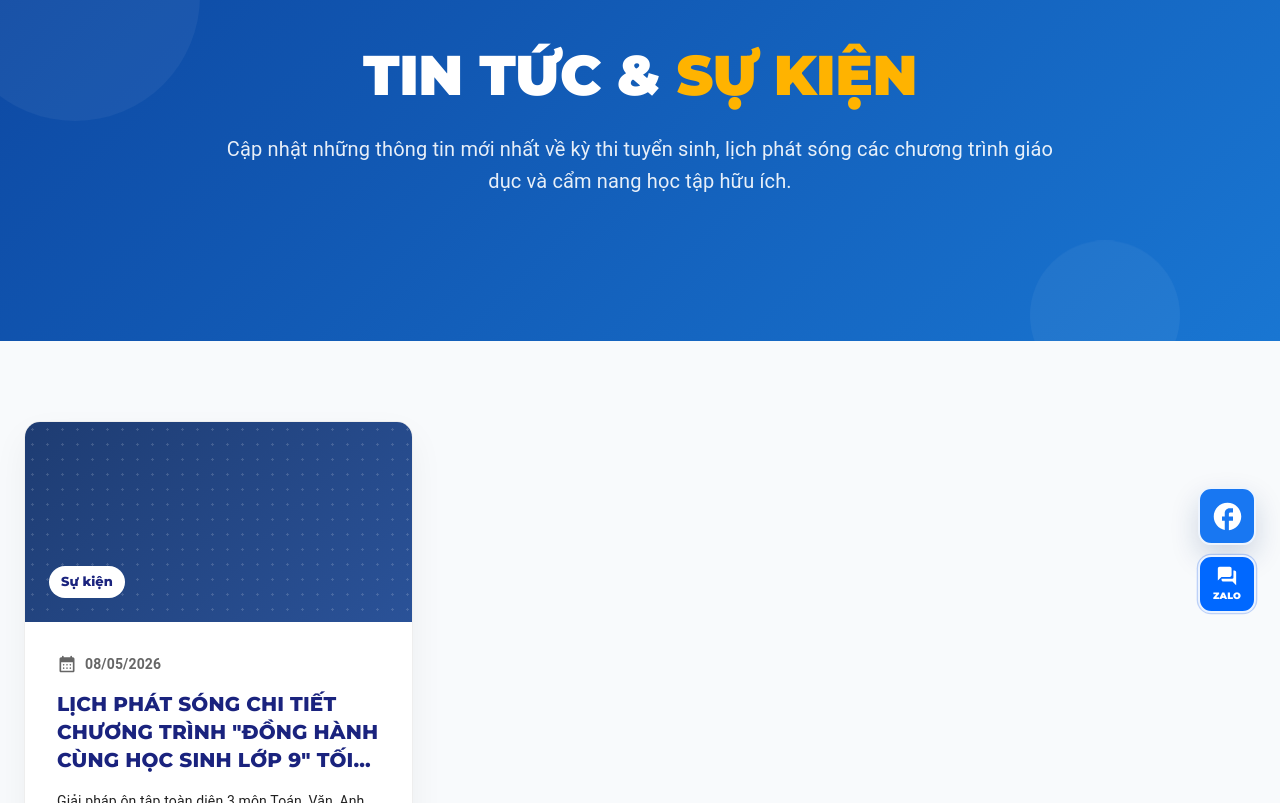
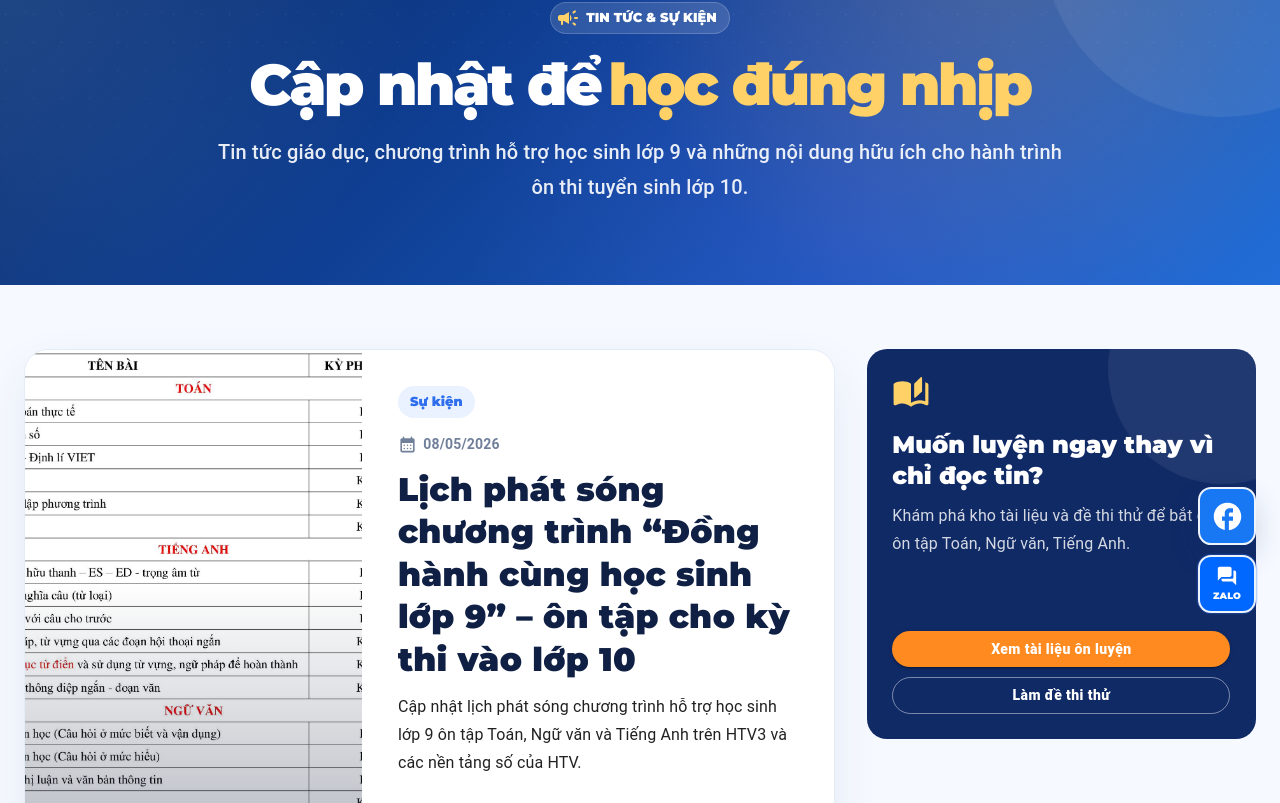
Before and after one commit to khanhu2805/luyen-thi-gdsg, a Next.js app: page /tin-tuc in a window 1280 px wide. Shown: the part 157-960 px from the top of the page. Built offline with nearby package versions, Linux system fonts and the light colour scheme.

Commit message:
Redesign news page with new visual system

```diff
--- a/app/tin-tuc/page.tsx
+++ b/app/tin-tuc/page.tsx
@@ -2,146 +2,297 @@
 
 import {
   Box,
+  Button,
+  Card,
+  Chip,
   Container,
+  Grid,
+  Stack,
   Typography,
-    Grid,
-    Card,
-    CardContent,
-    Button,
-    Chip,
-    Stack
 } from '@mui/material';
-import { keyframes } from '@mui/system';
+import ArrowForwardRoundedIcon from '@mui/icons-material/ArrowForwardRounded';
+import AutoStoriesRoundedIcon from '@mui/icons-material/AutoStoriesRounded';
 import CalendarMonthRoundedIcon from '@mui/icons-material/CalendarMonthRounded';
-import ArrowForwardRoundedIcon from '@mui/icons-material/ArrowForwardRounded';
+import CampaignRoundedIcon from '@mui/icons-material/CampaignRounded';
 import Link from 'next/link';
 import FadeInScroll from '../components/FadeInScroll';
 
-// --- ANIMATIONS ---
-
-const float = keyframes`
-  0% { transform: translateY(0px); }
-  50% { transform: translateY(-10px); }
-  100% { transform: translateY(0px); }
-`;
-
-// --- FONTS ---
 const fontHeader = "'Montserrat', sans-serif";
 const fontBody = "'Nunito', sans-serif";
 
-// --- DỮ LIỆU MẪU TIN TỨC ---
 const newsData = [
   {
     id: 1,
-        title: 'Lịch Phát Sóng Chi Tiết Chương Trình "Đồng Hành Cùng Học Sinh Lớp 9" Tối Ưu Cho Kỳ Thi Vào Lớp 10',
-        description: 'Giải pháp ôn tập toàn diện 3 môn Toán, Văn, Anh bám sát cấu trúc đề thi tuyển sinh vào lớp 10, phát sóng từ ngày 07/05/2026 trên HTV3.',
+    title:
+      'Lịch phát sóng chương trình “Đồng hành cùng học sinh lớp 9” – ôn tập cho kỳ thi vào lớp 10',
+    description:
+      'Cập nhật lịch phát sóng chương trình hỗ trợ học sinh lớp 9 ôn tập Toán, Ngữ văn và Tiếng Anh trên HTV3 và các nền tảng số của HTV.',
     date: '08/05/2026',
     category: 'Sự kiện',
     slug: 'dong-hanh-cung-hoc-sinh-lop-9',
-        gradient: 'linear-gradient(135deg, #1e3c72 0%, #2a5298 100%)',
+    image: '/lich-phat-song.jpg',
   },
-    // {
-    //     id: 2,
-    //     title: 'Bí kíp giữ vững tâm lý trước kỳ thi tuyển sinh lớp 10 năm 2026',
-    //     description: 'Các chuyên gia tâm lý chia sẻ phương pháp giảm áp lực và quản lý thời gian hiệu quả cho sĩ tử trong giai đoạn nước rút cuối cùng.',
-    //     date: '07/05/2026',
-    //     category: 'Góc Tư Vấn',
-    //     slug: 'bi-kip-tam-ly',
-    //     gradient: 'linear-gradient(135deg, #c62828 0%, #ef5350 100%)',
-    // },
-    // {
-    //     id: 3,
-    //     title: 'Tổng hợp đề thi thử môn Toán vào lớp 10 từ các trường chuyên',
-    //     description: 'Tài liệu tổng hợp các dạng bài tập khó và đáp án chi tiết giúp học sinh rèn luyện kỹ năng giải đề nhanh và chính xác nhất.',
-    //     date: '05/05/2026',
-    //     category: 'Tài Liệu',
-    //     slug: 'tong-hop-de-thi-thu',
-    //     gradient: 'linear-gradient(135deg, #2e7d32 0%, #66bb6a 100%)',
-    // }
 ];
 
 export default function TinTucPage() {
   return (
-        <Box sx={{ fontFamily: fontBody, bgcolor: '#f8fafc', minHeight: '100vh', pb: 15 }}>
-
-            {/* ================= HEADER SECTION ================= */}
-            <Box sx={{
-                background: 'linear-gradient(135deg, #0d47a1 0%, #1976d2 100%)',
-                pt: { xs: 12, md: 15 }, pb: { xs: 15, md: 18 },
-                textAlign: 'center', color: 'white', position: 'relative', overflow: 'hidden'
-            }}>
-                {/* Decorative Floating Blobs */}
-                <Box sx={{ position: 'absolute', top: -50, left: -50, width: 250, height: 250, bgcolor: 'rgba(255,255,255,0.05)', borderRadius: '50%', animation: `${float} 7s infinite` }} />
-                <Box sx={{ position: 'absolute', bottom: -50, right: 100, width: 150, height: 150, bgcolor: 'rgba(255,255,255,0.05)', borderRadius: '50%', animation: `${float} 5s infinite reverse` }} />
+    <Box sx={{ fontFamily: fontBody, bgcolor: '#f6f9ff', minHeight: '100vh', pb: 12 }}>
+      <Box
+        className="animated-mesh noise-overlay"
+        sx={{
+          py: { xs: 8, md: 10 },
+          textAlign: 'center',
+          color: 'white',
+          position: 'relative',
+          overflow: 'hidden',
+        }}
+      >
+        <Box
+          className="floating-orb"
+          sx={{
+            position: 'absolute',
+            width: 360,
+            height: 360,
+            borderRadius: '50%',
+            right: -120,
+            top: -160,
+            bgcolor: 'rgba(255,255,255,.07)',
+          }}
+        />
+        <Container maxWidth="md" sx={{ position: 'relative', zIndex: 1 }}>
           <FadeInScroll>
-                    <Container maxWidth="md" sx={{ position: 'relative', zIndex: 2 }}>
-                        <Typography variant="h2" sx={{ textTransform: 'uppercase', fontFamily: fontHeader, fontWeight: 900, mb: 3, fontSize: { xs: '2.5rem', md: '3.5rem' } }}>
-                            Tin Tức & <span style={{ color: '#ffb300' }}>Sự Kiện</span>
+            <Chip
+              icon={<CampaignRoundedIcon />}
+              label="TIN TỨC & SỰ KIỆN"
+              sx={{
+                mb: 2,
+                bgcolor: 'rgba(255,255,255,.13)',
+                color: 'white',
+                border: '1px solid rgba(255,255,255,.18)',
+                fontFamily: fontHeader,
+                fontWeight: 900,
+                '& .MuiChip-icon': { color: '#ffd166' },
+              }}
+            />
+            <Typography
+              variant="h2"
+              sx={{
+                fontFamily: fontHeader,
+                fontWeight: 900,
+                fontSize: { xs: '2.3rem', md: '3.6rem' },
+                letterSpacing: '-0.04em',
+              }}
+            >
+              Cập nhật để
+              <Box component="span" sx={{ color: '#ffd166', ml: 1 }}>
+                học đúng nhịp
+              </Box>
             </Typography>
-                        <Typography variant="h6" sx={{ fontWeight: 400, opacity: 0.9, lineHeight: 1.6 }}>
-                            Cập nhật những thông tin mới nhất về kỳ thi tuyển sinh, lịch phát sóng các chương trình giáo dục và cẩm nang học tập hữu ích.
+            <Typography
+              variant="h6"
+              sx={{ mt: 2, opacity: 0.9, lineHeight: 1.75, fontWeight: 500 }}
+            >
+              Tin tức giáo dục, chương trình hỗ trợ học sinh lớp 9
+              và những nội dung hữu ích cho hành trình ôn thi tuyển sinh lớp 10.
             </Typography>
+          </FadeInScroll>
         </Container>
-                </FadeInScroll>
       </Box>
 
-            {/* ================= DANH SÁCH TIN TỨC ================= */}
-
-            <Container maxWidth="xl" sx={{ mt: { xs: 8, md: 10 }, position: 'relative', zIndex: 10 }}>
+      <Container maxWidth="xl" sx={{ mt: { xs: 6, md: 8 } }}>
         <Grid container spacing={4}>
           {newsData.map((news, index) => (
-                        <Grid size={{ xs: 12, md: 4 }} key={news.id}>
-                            <Link href={`/tin-tuc/${news.slug}`} style={{ textDecoration: 'none', color: 'inherit' }}>
-                                <Card sx={{
-                                    height: '100%', borderRadius: 4, display: 'flex', flexDirection: 'column',
-                                    boxShadow: '0 15px 35px rgba(0,0,0,0.05)', transition: 'all 0.4s cubic-bezier(0.175, 0.885, 0.32, 1.275)',
-                                    border: '1px solid #eee',
-                                    '&:hover': { transform: 'translateY(-15px)', boxShadow: '0 30px 60px rgba(0,0,0,0.1)' }
-                                }}>
-                                    {/* Phần Hình ảnh / Thumbnail (dùng Box gradient tạm thời nếu chưa có ảnh) */}
-                                    <Box sx={{ background: news.gradient, height: 200, position: 'relative', overflow: 'hidden', p: 3, display: 'flex', alignItems: 'flex-end' }}>
-                                        <Box sx={{ position: 'absolute', opacity: 0.15, width: '100%', height: '100%', top: 0, left: 0, background: 'radial-gradient(circle, white 10%, transparent 10%)', backgroundSize: '15px 15px' }} />
+            <Grid size={{ xs: 12, md: 8 }} key={news.id}>
+              <FadeInScroll delay={index * 0.06}>
+                <Link
+                  href={'/tin-tuc/' + news.slug}
+                  style={{ textDecoration: 'none', color: 'inherit' }}
+                >
+                  <Card
+                    className="card-lift"
+                    sx={{
+                      borderRadius: 6,
+                      overflow: 'hidden',
+                      border: '1px solid #e4ecf7',
+                      boxShadow: '0 18px 48px rgba(15,48,105,.075)',
+                      bgcolor: 'white',
+                    }}
+                  >
+                    <Grid container>
+                      <Grid size={{ xs: 12, md: 5 }}>
+                        <Box
+                          sx={{
+                            height: { xs: 280, md: '100%' },
+                            minHeight: { md: 390 },
+                            position: 'relative',
+                            overflow: 'hidden',
+                            bgcolor: '#eaf2ff',
+                          }}
+                        >
+                          <Box
+                            component="img"
+                            src={news.image}
+                            alt={news.title}
+                            sx={{
+                              width: '100%',
+                              height: '100%',
+                              objectFit: 'cover',
+                              display: 'block',
+                              transition: 'transform .55s ease',
+                              '.card-lift:hover &': { transform: 'scale(1.035)' },
+                            }}
+                          />
+                          <Box
+                            sx={{
+                              position: 'absolute',
+                              inset: 0,
+                              background: 'linear-gradient(to top, rgba(5,18,44,.30), transparent 55%)',
+                            }}
+                          />
+                        </Box>
+                      </Grid>
+
+                      <Grid size={{ xs: 12, md: 7 }}>
+                        <Box sx={{ p: { xs: 3.2, md: 4.5 } }}>
                           <Chip
                             label={news.category}
-                                            sx={{ bgcolor: 'white', color: '#1a237e', fontWeight: 800, fontFamily: fontHeader, zIndex: 2 }}
+                            sx={{
+                              bgcolor: '#eaf2ff',
+                              color: '#2f6fed',
+                              fontWeight: 900,
+                              fontFamily: fontHeader,
+                            }}
                           />
-                                    </Box>
 
-                                    <CardContent sx={{ p: 4, flexGrow: 1, display: 'flex', flexDirection: 'column' }}>
-                                        <Stack direction="row" spacing={1} sx={{ mb: 2, color: 'text.secondary', alignItems: "center" }}>
-                                            <CalendarMonthRoundedIcon fontSize="small" />
-                                            <Typography variant="body2" sx={{ fontWeight: 600 }}>{news.date}</Typography>
+                          <Stack direction="row" spacing={0.8} sx={{ mt: 2, alignItems: 'center', color: '#71809a' }}>
+                            <CalendarMonthRoundedIcon sx={{ fontSize: 19 }} />
+                            <Typography variant="body2" sx={{ fontWeight: 700 }}>
+                              {news.date}
+                            </Typography>
                           </Stack>
 
-                                        <Typography variant="h6" sx={{ fontFamily: fontHeader, fontWeight: 800, color: '#1a237e', mb: 2, lineHeight: 1.4, minHeight: '4.2rem', display: '-webkit-box', overflow: 'hidden', WebkitBoxOrient: 'vertical', WebkitLineClamp: 3, textTransform: 'uppercase' }}>
-
+                          <Typography
+                            variant="h4"
+                            sx={{
+                              mt: 1.7,
+                              fontFamily: fontHeader,
+                              fontWeight: 900,
+                              color: '#102044',
+                              lineHeight: 1.3,
+                              fontSize: { xs: '1.6rem', md: '2.05rem' },
+                            }}
+                          >
                             {news.title}
-
                           </Typography>
 
-                                        <Typography variant="body2" color="text.secondary" sx={{ mb: 4, lineHeight: 1.6, flexGrow: 1, display: '-webkit-box', overflow: 'hidden', WebkitBoxOrient: 'vertical', WebkitLineClamp: 3 }}>
+                          <Typography
+                            color="text.secondary"
+                            sx={{ mt: 1.5, lineHeight: 1.75, fontSize: '1rem' }}
+                          >
                             {news.description}
                           </Typography>
 
                           <Button
-                                            component={Link}
-                                            href={`/tin-tuc/${news.slug}`}
+                            component="span"
                             endIcon={<ArrowForwardRoundedIcon />}
                             sx={{
-                                                alignSelf: 'flex-start', borderRadius: 8, fontFamily: fontHeader, fontWeight: 800,
-                                                color: '#1976d2', p: 0, '&:hover': { background: 'transparent', color: '#0d47a1', transform: 'translateX(5px)' },
-                                                transition: 'all 0.2s'
+                              mt: 3,
+                              p: 0,
+                              textTransform: 'none',
+                              fontFamily: fontHeader,
+                              fontWeight: 900,
+                              color: '#2f6fed',
+                              '&:hover': { bgcolor: 'transparent', color: '#153a8a' },
                             }}
                           >
                             Xem chi tiết
                           </Button>
-                                    </CardContent>
+                        </Box>
+                      </Grid>
+                    </Grid>
                   </Card>
                 </Link>
+              </FadeInScroll>
             </Grid>
           ))}
+
+          <Grid size={{ xs: 12, md: 4 }}>
+            <FadeInScroll delay={0.08} direction="left">
+              <Box
+                sx={{
+                  p: 3.2,
+                  borderRadius: 5,
+                  bgcolor: '#102a66',
+                  color: 'white',
+                  minHeight: 390,
+                  position: 'relative',
+                  overflow: 'hidden',
+                  display: 'flex',
+                  flexDirection: 'column',
+                  justifyContent: 'space-between',
+                }}
+              >
+                <Box
+                  className="floating-orb"
+                  sx={{
+                    position: 'absolute',
+                    width: 230,
+                    height: 230,
+                    borderRadius: '50%',
+                    right: -80,
+                    top: -90,
+                    bgcolor: 'rgba(255,255,255,.07)',
+                  }}
+                />
+                <Box sx={{ position: 'relative' }}>
+                  <AutoStoriesRoundedIcon sx={{ color: '#ffd166', fontSize: 38 }} />
+                  <Typography
+                    variant="h5"
+                    sx={{ mt: 2, fontFamily: fontHeader, fontWeight: 900, lineHeight: 1.3 }}
+                  >
+                    Muốn luyện ngay thay vì chỉ đọc tin?
+                  </Typography>
+                  <Typography sx={{ mt: 1.4, opacity: 0.82, lineHeight: 1.75 }}>
+                    Khám phá kho tài liệu và đề thi thử để bắt đầu ôn tập Toán, Ngữ văn, Tiếng Anh.
+                  </Typography>
+                </Box>
+
+                <Stack spacing={1.2} sx={{ position: 'relative', mt: 3 }}>
+                  <Button
+                    component={Link}
+                    href="/tai-lieu-on-luyen"
+                    variant="contained"
+                    sx={{
+                      borderRadius: 999,
+                      textTransform: 'none',
+                      fontWeight: 900,
+                      bgcolor: '#ff8a1f',
+                      '&:hover': { bgcolor: '#f57c00' },
+                    }}
+                  >
+                    Xem tài liệu ôn luyện
+                  </Button>
+                  <Button
+                    component={Link}
+                    href="/de-thi-thu"
+                    variant="outlined"
+                    sx={{
+                      borderRadius: 999,
+                      textTransform: 'none',
+                      fontWeight: 900,
+                      color: 'white',
+                      borderColor: 'rgba(255,255,255,.45)',
+                      '&:hover': { borderColor: 'white', bgcolor: 'rgba(255,255,255,.06)' },
+                    }}
+                  >
+                    Làm đề thi thử
+                  </Button>
+                </Stack>
+              </Box>
+            </FadeInScroll>
+          </Grid>
         </Grid>
       </Container>
-        </Box >
+    </Box>
   );
 }
```
Lines whose indentation alone changed are shown as unchanged.
